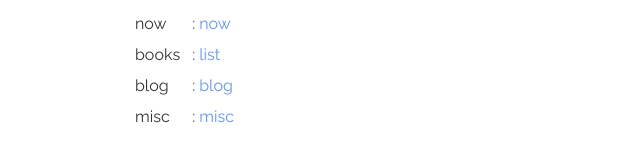
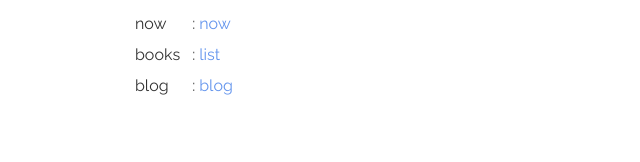
Before and after one commit to sideprojectme/nath, a Jekyll site: the page built from index.md, in a window 1280 px wide. Shown: the part 147-309 px from the top of the page, without its empty margins (0-640 px from the left). Built offline with Jekyll 4.4.1, drawn with Linux system fonts in a browser that asks for light colours.

Commit message:
Update default.html

```diff
--- a/_layouts/default.html
+++ b/_layouts/default.html
@@ -13,21 +13,16 @@
     <table>
         <tr>
             <td>now </td>
-            <td>: <a href="/projects/">now</a></td>
+            <td>: <a href="/now/">now</a></td>
         </tr>
         <tr>
             <td>books </td>
-            <td>: <a href="/reading/">list</a></td>
+            <td>: <a href="/books/">list</a></td>
         </tr>
         <tr>
             <td>blog </td>
-            <td>: <a href="/thinking/">blog</a></td>
+            <td>: <a href="/blog/">blog</a></td>
         </tr>
-        <tr>
-            <td>misc </td>
-            <td>: <a href="/misc/">misc</a></td>
-        </tr>
-
     </table>
 
 
```
